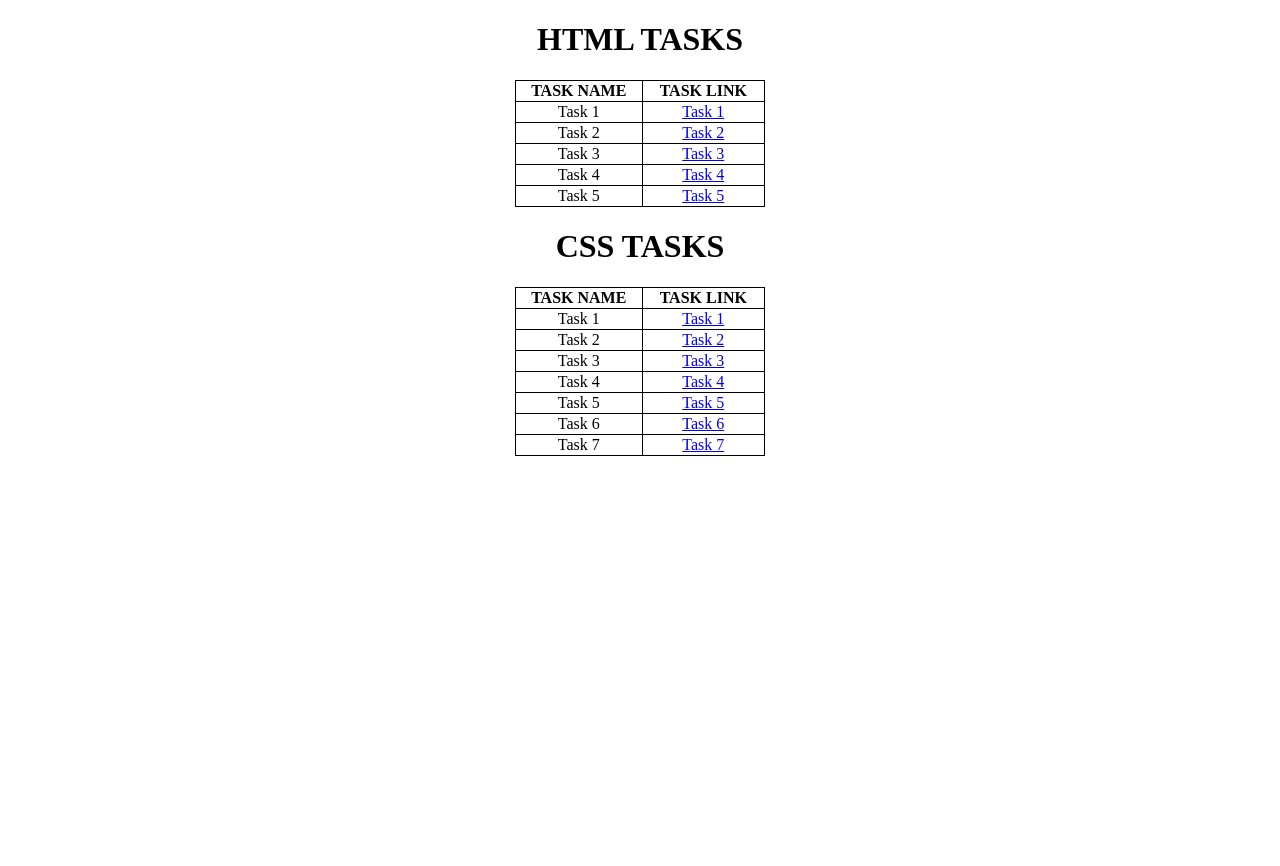
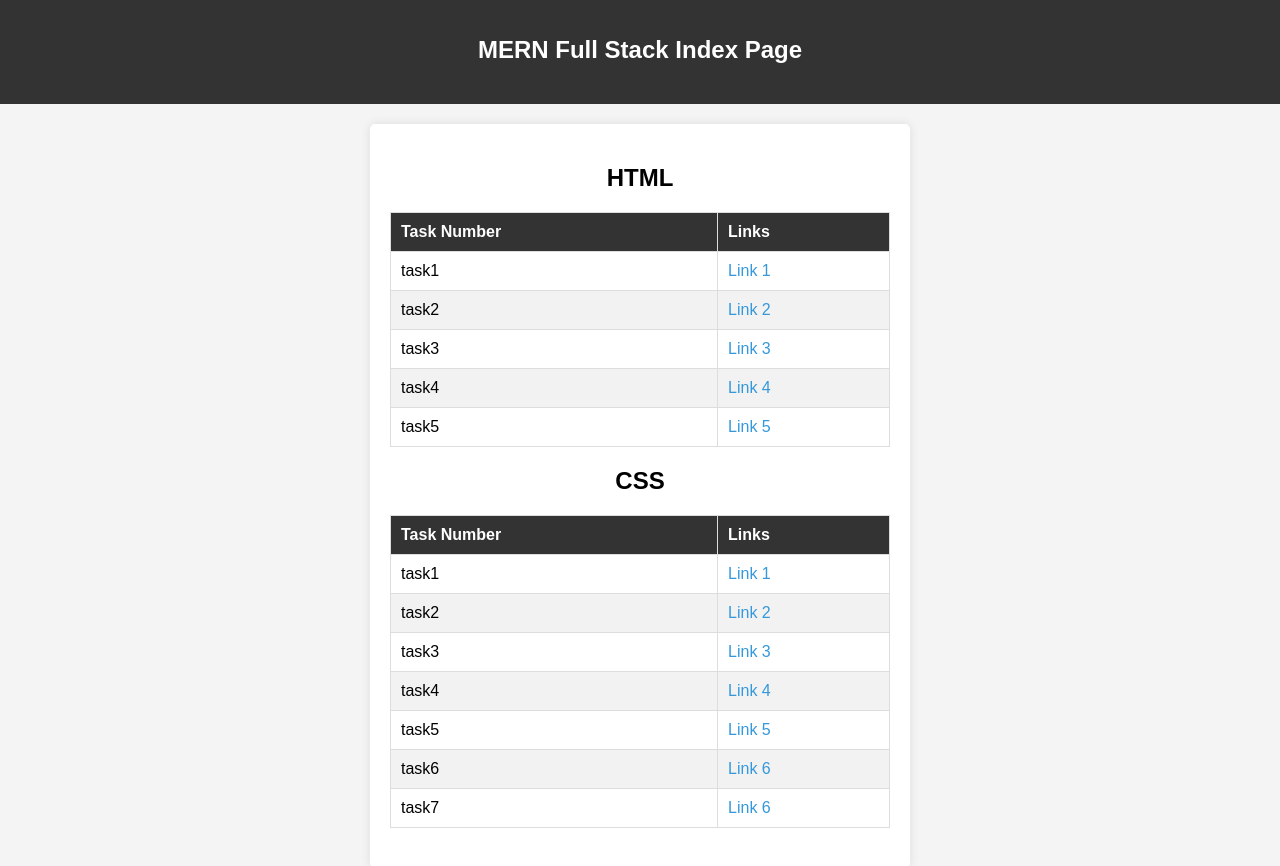
Before and after one commit to shamss09/Tasks-MERN, a plain HTML site: page index.html in a window 1280 px wide. Before the commit the page ends 800 px from the top, so only its background shows below. Drawn offline with Linux system fonts and the light colour scheme.

Commit message:
Update index.html

```diff
--- a/index.html
+++ b/index.html
@@ -1,90 +1,147 @@
 <!DOCTYPE html>
 <html lang="en">
 <head>
-    <meta charset="UTF-8" />
-    <meta name="viewport" content="width=device-width, initial-scale=1.0" />
-    <title>Document</title>
+    <meta charset="UTF-8">
+    <meta name="viewport" content="width=device-width, initial-scale=1.0">
+    <title> Shamitha MERN - Index Page </title>
     <style>
-      table,
-      td,
-      tr,
-      th {
-        border: 1px solid black;
-        border-collapse: collapse;
-        width: 250px;
+        body {
+            font-family: Arial, sans-serif;
+            background-color: #f4f4f4;
+            margin: 0;
+            padding: 0;
+        }
+
+        header {
+            background-color: #333;
+            color: #fff;
+            text-align: center;
+            padding: 20px;
+        }
+
+        .container {
+            width: 500px;
+            margin: 20px auto;
+            padding: 20px;
+            background-color: #fff;
+            border-radius: 5px;
+            box-shadow: 0 0 10px rgba(0, 0, 0, 0.1);
+        }
+
+        h1 {
+            font-size: 24px;
+            margin-bottom: 20px;
+        }
+        H2{
             text-align: center;
         }
+
         table {
-        margin-right: auto;
-        margin-left: auto;
+            width: 100%;
+            border-collapse: collapse;
+            margin-bottom: 20px;
         }
-      h1 {
-        text-align: center;
+
+        th, td {
+            border: 1px solid #ddd;
+            padding: 10px;
+            text-align: left;
+        }
+
+        th {
+            background-color: #333;
+            color: #fff;
+        }
+
+        tr:nth-child(even) {
+            background-color: #f2f2f2;
+        }
+
+        a {
+            text-decoration: none;
+            color: #3498db;
+        }
+
+        a:hover {
+            text-decoration: underline;
         }
      </style>
 </head>
 <body>
-    <h1>HTML TASKS</h1>
+    <header>
+        <h1>MERN Full Stack Index Page</h1>
+    </header>
+    <div class="container">
+        <h2>HTML</h2>
         <table>
+            <thead>
                 <tr>
-        <th>TASK NAME</th>
-        <th>TASK LINK</th>
+                    <th>Task Number</th>
+                    <th>Links</th>
+                </tr>
+            </thead>
+            <tbody>
+                <tr>
+                    <td>task1</td>
+                    <td><a href="html/task1.html">Link 1</a></td>
                 </tr>
                 <tr>
-        <td>Task 1</td>
-        <td><a href="task1.html">Task 1</a></td>
+                    <td>task2</td>
+                    <td><a href="html/task2.html">Link 2</a></td>
                 </tr>
                 <tr>
-        <td>Task 2</td>
-        <td><a href="task2.html">Task 2</a></td>
+                    <td>task3</td>
+                    <td><a href="html/task3.html">Link 3</a></td>
+                </tr> <tr>
+                    <td>task4</td>
+                    <td><a href="html/task4.html">Link 4</a></td>
                 </tr>
                 <tr>
-        <td>Task 3</td>
-        <td><a href="task3.html">Task 3</a></td>
+                    <td>task5</td>
+                    <td><a href="html/task5.html">Link 5</a></td>
+                </tr>
+                       </tbody>
+        </table>
+
+        <h2>CSS</h2>
+        <table>
+            <thead>
+                <tr>
+                    <th>Task Number</th>
+                    <th>Links</th>
+                </tr>
+            </thead>
+            <tbody>
+                <tr>
+                    <td>task1</td>
+                    <td><a href="css/task1.html">Link 1</a></td>
                 </tr>
                 <tr>
-        <td>Task 4</td>
-        <td><a href="task4.html">Task 4</a></td>
+                    <td>task2</td>
+                    <td><a href="css/task2.html">Link 2</a></td>
                 </tr>
                 <tr>
-        <td>Task 5</td>
-        <td><a href="task5.html">Task 5</a></td>
-      </tr>
-    </table>
-    <h1>CSS TASKS</h1>
-    <table>
-      <tr>
-        <th>TASK NAME</th>
-        <th>TASK LINK</th>
+                    <td>task3</td>
+                    <td><a href="css/task3.html">Link 3</a></td>
+                </tr> <tr>
+                    <td>task4</td>
+                    <td><a href="css/task4.html">Link 4</a></td>
                 </tr>
                 <tr>
-        <td>Task 1</td>
-        <td><a href="task1.css">Task 1</a></td>
+                    <td>task5</td>
+                    <td><a href="css/task5.html">Link 5</a></td>
                 </tr>
                 <tr>
-        <td>Task 2</td>
-        <td><a href="task2.css">Task 2</a></td>
+                    <td>task6</td>
+                    <td><a href="css/task6.html">Link 6</a></td>
                 </tr>
                 <tr>
-        <td>Task 3</td>
-        <td><a href="task3.css">Task 3</a></td>
+                    <td>task7</td>
+                    <td><a href="css/task7.html">Link 6</a></td>
                 </tr>
-      <tr>
-        <td>Task 4</td>
-        <td><a href="task4.css">Task 4</a></td>
-      </tr>
-      <tr>
-        <td>Task 5</td>
-        <td><a href="task5.css">Task 5</a></td>
-      </tr>
-      <tr>
-        <td>Task 6</td>
-        <td><a href="task6.css">Task 6</a></td>
-      </tr>
-      <tr>
-        <td>Task 7</td>
-        <td><a href="task7.css">Task 7</a></td>
-      </tr>
+
+            </tbody>
         </table>
+    </div>
 </body>
 </html>
```
Lines whose indentation alone changed are shown as unchanged.
